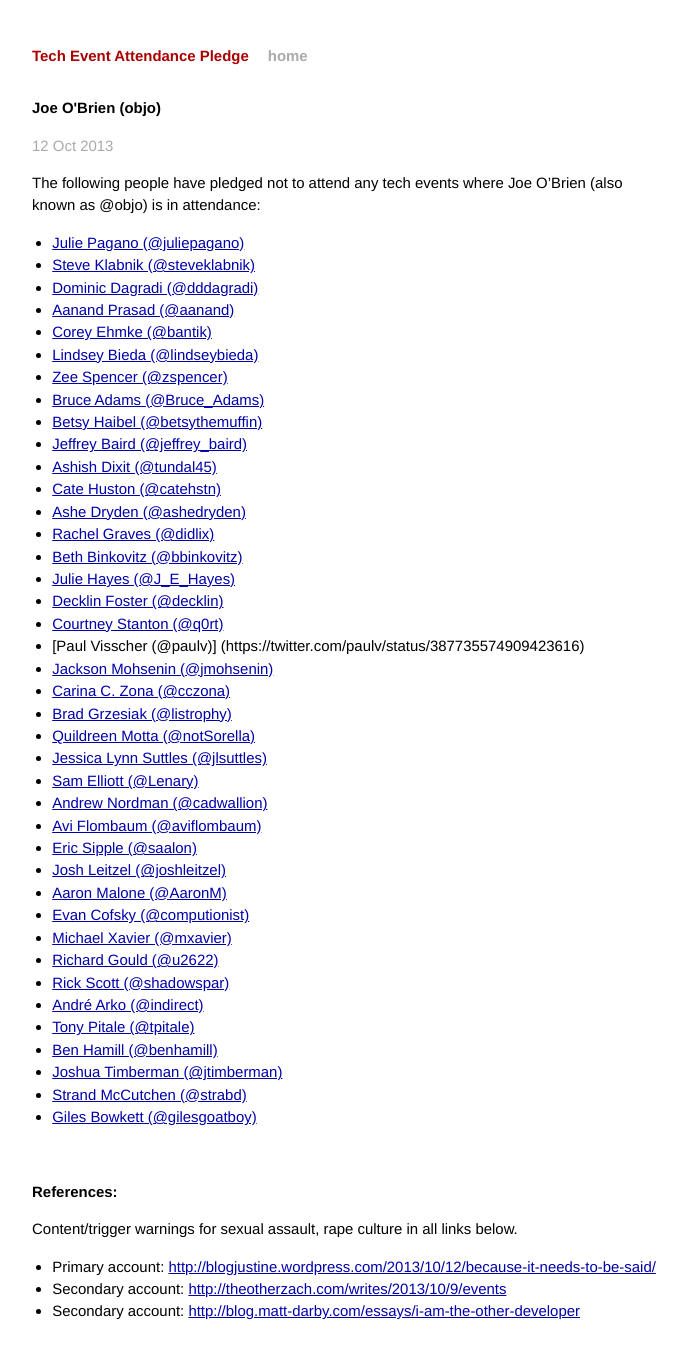
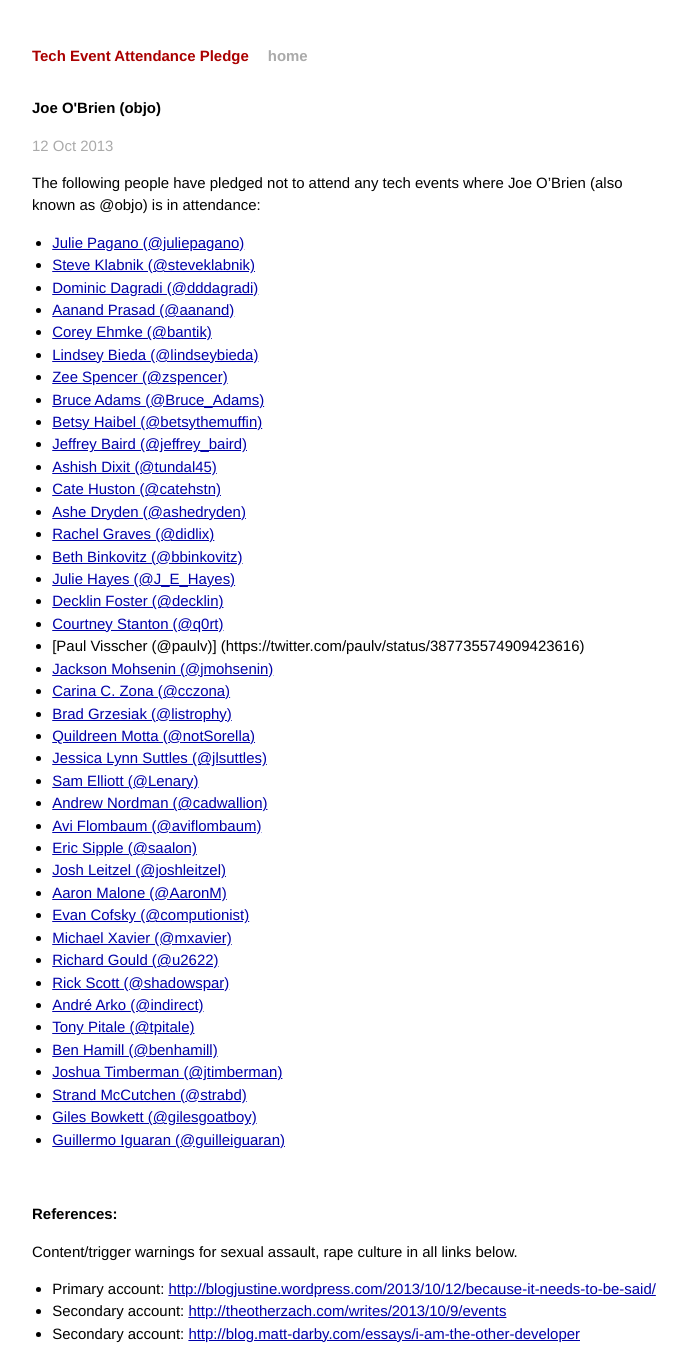
Before and after one commit to techtektek/tech-event-attendance-pledge.github.io, a Jekyll site: the page built from _posts/2013-10-12-objo.markdown, in a window 1280 px wide. Shown: the whole page, without its empty margins (294-981 px from the left). Built offline with Jekyll 4.4.1, drawn with Linux system fonts in a browser that asks for light colours; Markdown is read by kramdown in place of the engine named in the settings; before the commit the page ends 1323 px from its top, so only the background shows below that.

Commit message:
Add guilleiguaran.

```diff
--- a/_posts/2013-10-12-objo.markdown
+++ b/_posts/2013-10-12-objo.markdown
@@ -48,6 +48,7 @@ O'Brien (also known as @objo) is in attendance:
 * [Joshua Timberman (@jtimberman)](https://twitter.com/jtimberman/status/389130880968454146)
 * [Strand McCutchen (@strabd)](https://twitter.com/Strabd/status/389139290476642305)
 * [Giles Bowkett (@gilesgoatboy)](https://github.com/tech-event-attendance-pledge/tech-event-attendance-pledge.github.io/pull/25)
+* [Guillermo Iguaran (@guilleiguaran)](https://twitter.com/guilleiguaran/status/389150409941848064)
 
 <br/>
 
```
